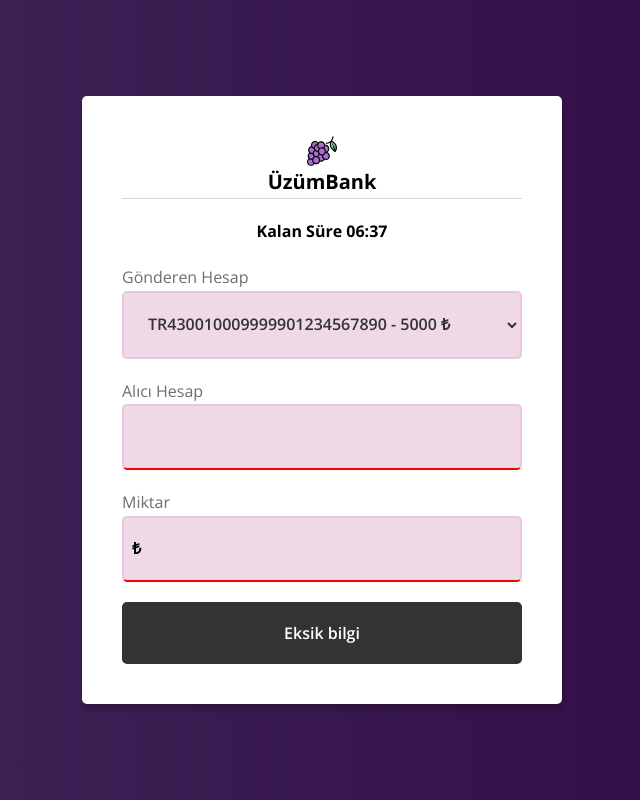
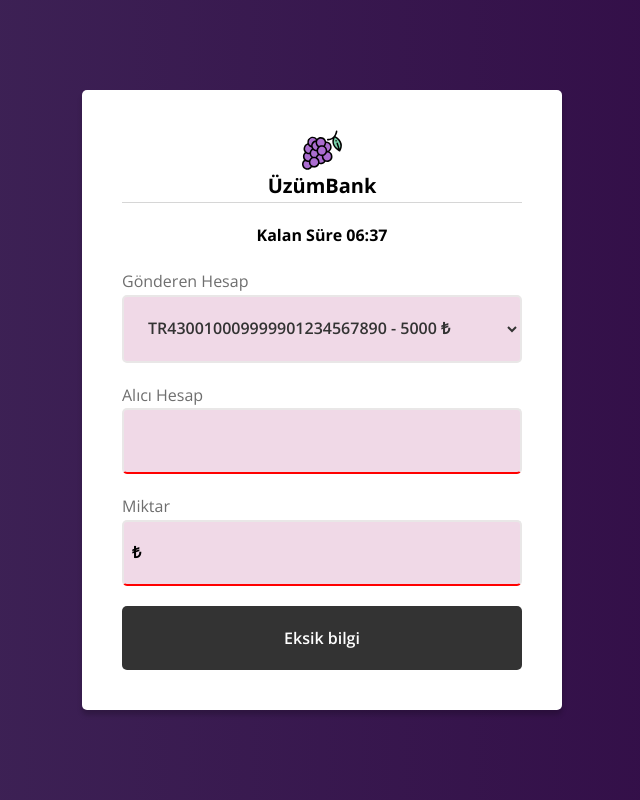
Before and after one commit to kodin21/eft-uygulamasi-week1-homework-yusufcmlt, a website built with Parcel: page index.html in a window 1280 px wide. Shown: the whole page, without its empty margins (318-958 px from the left). Built offline with nearby package versions, Linux system fonts and the light colour scheme.

Commit message:
gorsel stil hata duzeltmesi

```diff
--- a/style.css
+++ b/style.css
@@ -50,7 +50,8 @@ body {
   border-bottom: 1px solid rgba(51, 51, 51, 0.2);
 }
 .logo__img {
-  height: 3rem;
+  width: 4rem;
+  margin: 0 auto;
 }
 h2 {
   font-size: 2rem;
@@ -86,7 +87,7 @@ h2 {
 .form__input {
   flex: 0 0 100%;
 
-  border: 2px solid #ebc6dc;
+  border: 2px solid #e9e7e7;
 
   background-color: #f0d9e7;
   padding: 2rem 2rem;
@@ -129,20 +130,21 @@ b {
   font-size: 1.6rem;
 
   background-color: #ff94cc;
+  border: 1px solid transparent;
   cursor: pointer;
 
   transition: 0.3s;
 }
 
 .form__btn:hover {
-  background-color: #a239ea;
+  border: 1px solid black;
   color: white;
 }
 .form__btn:active {
   transform: translateY(2px);
 }
 .form__btn:disabled {
-  background-color: #333;
+  background-color: #333 !important;
   color: white;
 }
 .form__btn:disabled:active {
```
